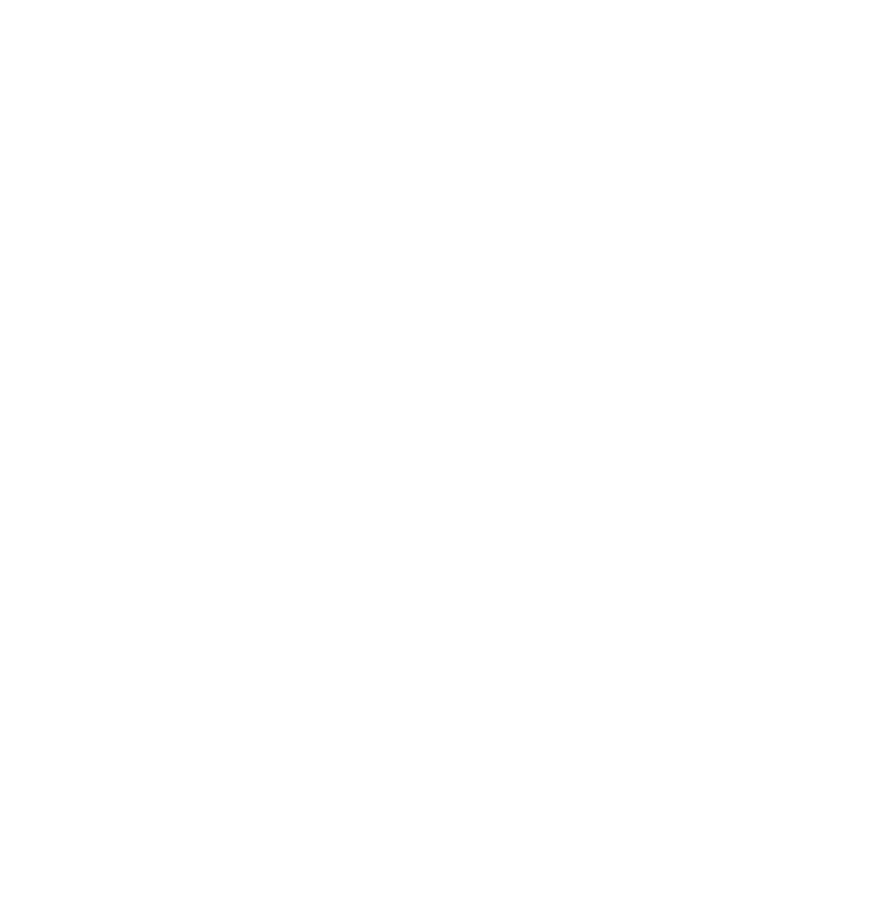
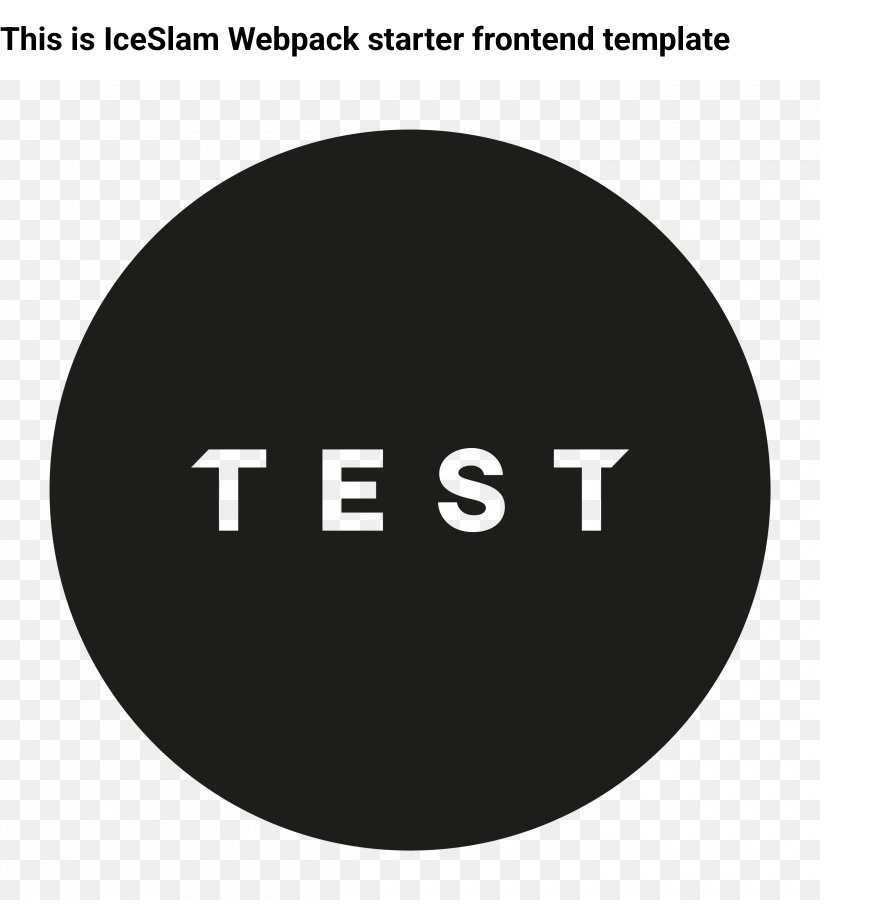
Before and after one commit to IceSlam/is-starter, a website built with webpack: page src/index.html in a window 1280 px wide. Shown: the whole page, without its empty margins (0-883 px from the left). Before the commit the page ends 800 px from the top, so only its background shows below. Built offline with nearby package versions, Linux system fonts and the light colour scheme.

Commit message:
Added sample image and font

```diff
--- /dev/null
+++ b/src/fonts/_roboto.scss
@@ -0,0 +1,6 @@
+@import url('https://fonts.googleapis.com/css2?family=Roboto:ital,wght@0,100;0,300;0,400;0,500;0,700;0,900;1,100;1,300;1,400;1,500;1,700;1,900&display=swap');
+
+:root,
+* {
+    font-family: 'Roboto', sans-serif;
+}
--- a/src/index.html
+++ b/src/index.html
@@ -5,5 +5,7 @@
   <title>IceSlam Webpack Starter</title>
 </head>
 <body>
+<h1>This is IceSlam Webpack starter frontend template</h1>
+<img src="./img/1.jpg" alt="img">
 </body>
 </html>
--- a/src/scss/app.scss
+++ b/src/scss/app.scss
@@ -1,3 +1,6 @@
 // Normalize.css and grid
 @import "~normalize.css";
 @import "grid";
+
+// Fonts
+@import "../fonts/roboto";
```
Also changed, not shown: src/img/1.jpg (added), 1 other file.
